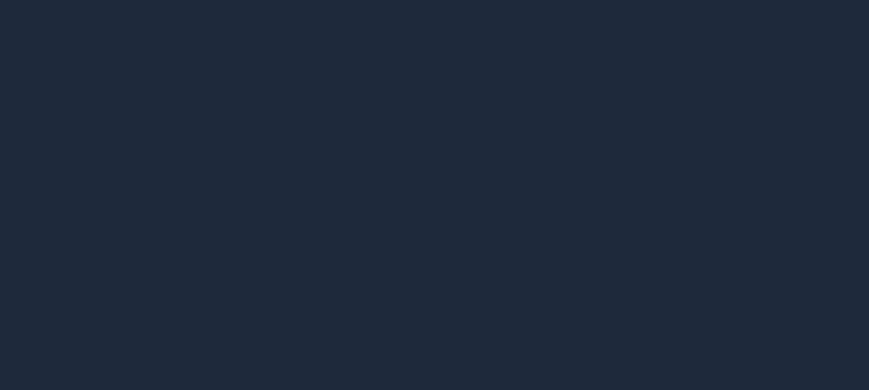
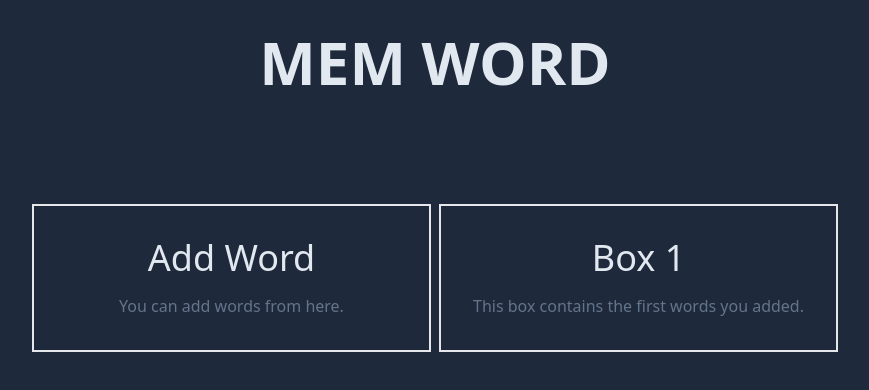
Before and after one commit to ferhatkplnn/MemWord, a React (Vite) app: page / in a window 1280 px wide. Shown: the top 390 px of the page, without its empty margins (205-1074 px from the left). Built offline with nearby package versions, Linux system fonts and the light colour scheme.

Commit message:
Added Home page, Header component, and navigation links.

```diff
--- a/src/App.jsx
+++ b/src/App.jsx
@@ -1,9 +1,11 @@
-import { Link } from "react-router-dom";
 import { Outlet } from "react-router-dom";
+import Header from "./components/Header";
 function App() {
   return (
     <>
+      <Header />
       <Outlet />
+      <div></div>
     </>
   );
 }
--- a/src/components/Header.jsx
+++ b/src/components/Header.jsx
@@ -1,5 +1,15 @@
+import { Link } from "react-router-dom";
+
 function Header() {
-  return <div>Header</div>;
+  return (
+    <>
+      <header className="p-8 text-center mb-20">
+        <Link to="/">
+          <h1 className="text-6xl font-semibold">MEM WORD</h1>
+        </Link>
+      </header>
+    </>
+  );
 }
 
 export default Header;
--- a/src/pages/AddWord.jsx
+++ b/src/pages/AddWord.jsx
@@ -8,7 +8,7 @@ function AddWord() {
   return (
     <>
       <div className="flex flex-col justify-center items-center space-y-20  md:max-w-screen-lg mx-auto">
-        <h1 className="text-4xl font-medium p-8">Add Word</h1>
+        <h1 className="text-4xl font-medium ">Add Word</h1>
 
         <AddWordForm />
 
--- a/src/pages/Home.jsx
+++ b/src/pages/Home.jsx
@@ -3,7 +3,7 @@ import { Link } from "react-router-dom";
 function Home() {
   return (
     <>
-      <div className="flex justify-center items-center h-screen">
+      <div className="flex justify-center items-center">
         <div className="grid grid-cols-2 gap-2">
           <Link to="/add-word">
             <div className="border-2 p-8 text-center space-y-4">
```
Also changed, not shown: src/router/Router.jsx (+11 -4 lines).
